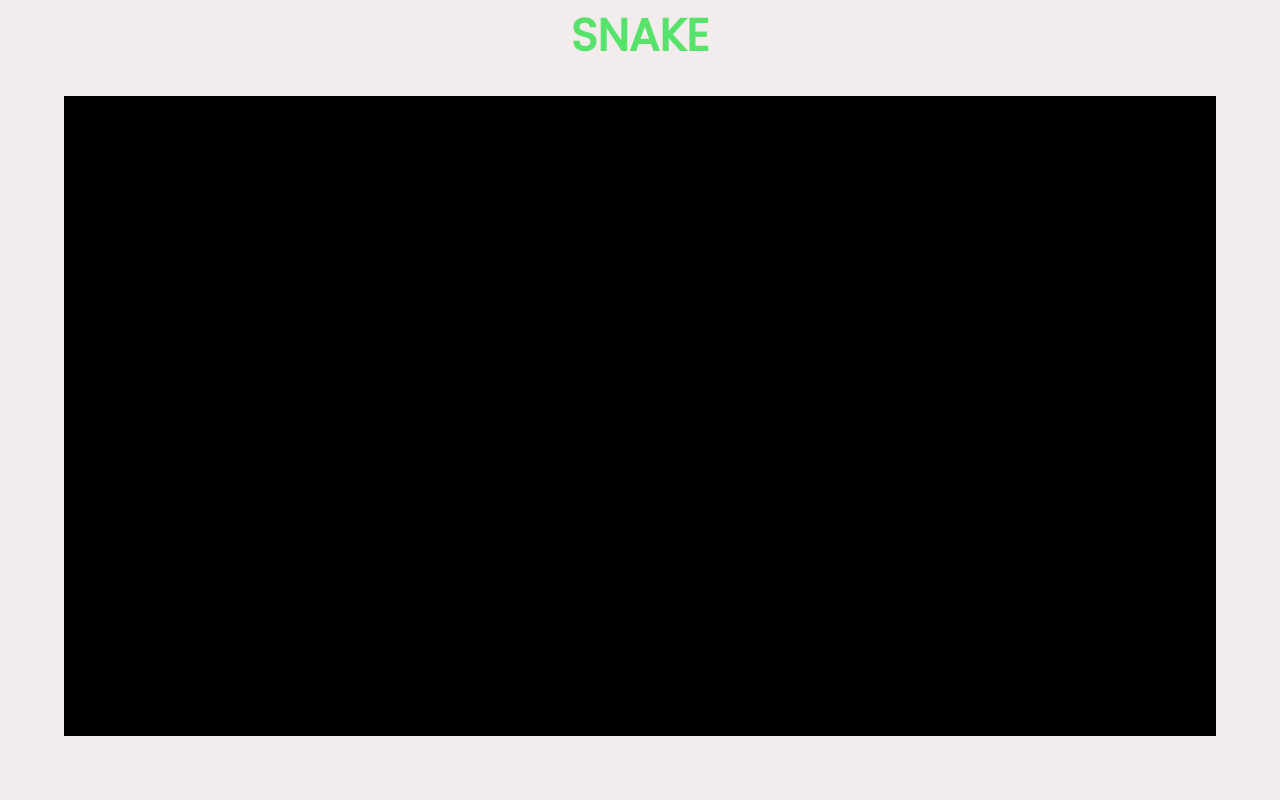
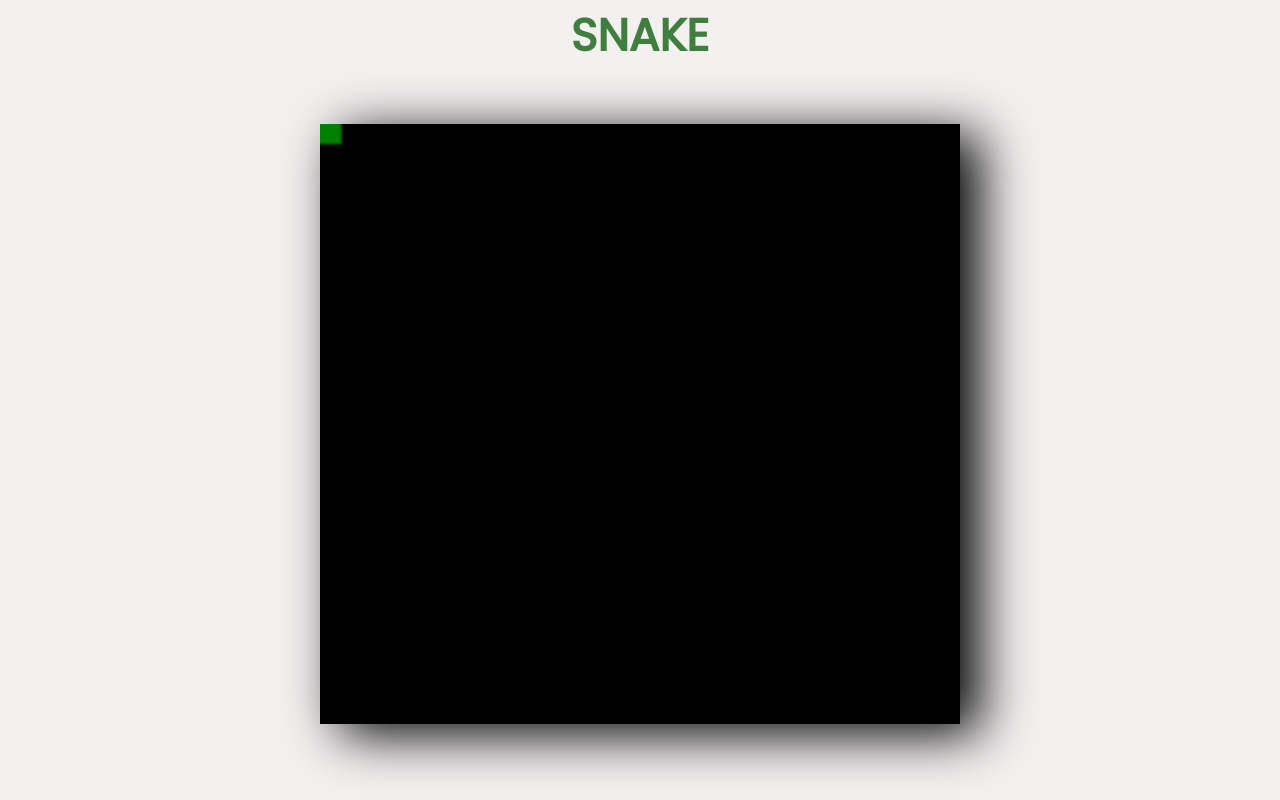
Before and after one commit to LeonardoKaftal/JS-Snake-Game, a plain HTML site: page index.html in a window 1280 px wide. Drawn offline with Linux system fonts and the light colour scheme.

Commit message:
Finished the snake moviment

```diff
--- a/main.js
+++ b/main.js
@@ -1,12 +1,109 @@
-class Snake {
-    constructor(x,y) {
-        this.x = x;
-        this.y = y;
+const canvas = document.querySelector("#canvas");
+const ctx = canvas.getContext("2d");
+
+canvas.width = 150
+canvas.height = 150
+
+
+
+
+// function that start and control the game
+const gameController = (()=> {
+    let gameSpeed = 45;
+
+    class Snake {
+        constructor() {
+            this.x = 0;
+            this.y = 0;
+            this.xVelocity = 0;
+            this.yVelocity = 0;
+        }
+
+
+        move() {
+            this.x += this.xVelocity;
+            this.y += this.yVelocity;
+        }
     }
 
-    move() {
+    class Apple {
+        constructor() {
+            this.x;
+            this.y;
+        }
+
+        generateNewApple() {
+            this.x = Math.floor(Math.random() * (canvas.width - 10));
+            this.y = Math.floor(Math.random() * (canvas.height - 10));
+            // generate only number that are multiple of five
+            this.x = Math.round(this.x / 5) * 5;
+            this.y = Math.round(this.y / 5) * 5;
+        }
+    }
+
+    const snake = new Snake();
+    const apple = new Apple();
+
+
+    // snake moviment
+    document.body.addEventListener("keydown", e => {
+        // up
+        if (e.key === "ArrowUp") {
+            if (snake.yVelocity === 1 || snake.yVelocity === -1) {
+                return;
+            }
+            snake.x = Math.round(snake.x / 5) * 5;
+            snake.xVelocity = 0;
+            snake.yVelocity = -1;
+        }
+        // down
+        else if (e.key === "ArrowDown") {
+            if (snake.yVelocity === -1 || snake.yVelocity === 1) {
+                return;
+            }
+            snake.x = Math.round(snake.x / 5) * 5;
+            snake.xVelocity = 0;
+            snake.yVelocity = 1;
+        }
+        // left
+        else if (e.key === "ArrowLeft") {
+            if (snake.xVelocity === 1) {
+                return;
+            }
+            snake.y = Math.round(snake.y / 5) * 5;
+            snake.xVelocity = -1;
+            snake.yVelocity = 0;
+        }
+        // right
+        else if (e.key === "ArrowRight") {
+            if (snake.xVelocity === -1) {
+                return;
+            }
+            snake.y = Math.round(snake.y / 5) * 5;
+            snake.xVelocity = 1;
+            snake.yVelocity = 0;
+        }
+    })
+
+
+
+    function drawSnake() {
+        ctx.fillStyle = "black";
+        ctx.fillRect(0,0,canvas.width,canvas.height);
+        ctx.fillStyle = "green";
+        ctx.fillRect(snake.x,snake.y,5,5);
+    }
+
+    function appleCollision() {
 
     }
 
+    // loop function
+    function draw() {
+        setTimeout(draw, 1000 / gameSpeed);
+        drawSnake();
+        snake.move();
 
-}
+    }
+    draw();
+})();
--- a/style.css
+++ b/style.css
@@ -48,31 +48,28 @@ h5
 h6
 {
     font-family: 'Poppins', sans-serif;
-
     line-height: 1.6;
 }
 body {
-    background-color: rgb(243, 236, 236);
+    background-color: rgb(243, 240, 240);
     height: 94vh;
 }
 nav {
     text-align: center;
-    height: 5vh;
-
-
+    height: 6vh;
 }
 nav h1 {
-    color: rgb(87, 226, 108);
+    color: rgb(63, 126, 63);
 }
 main {
-
     height: 100%;
     display: flex;
     justify-content: center;
     align-items: center;
 }
 #canvas {
-    background-color: rgb(0, 0, 0);
-    width: 90%;
-    height: 80vh;
+    box-shadow: black 20px 10px 50px;
+    background-color: white;
+    width: 50%;
+    height: 75vh;
 }
```
Also changed, not shown: index.html (+0 -1 lines).
